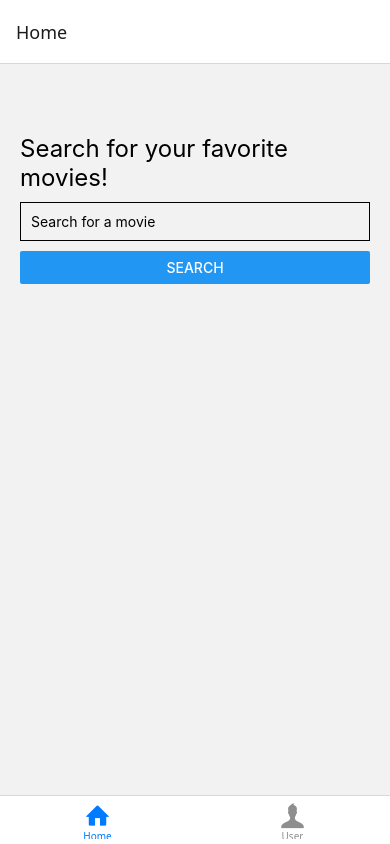
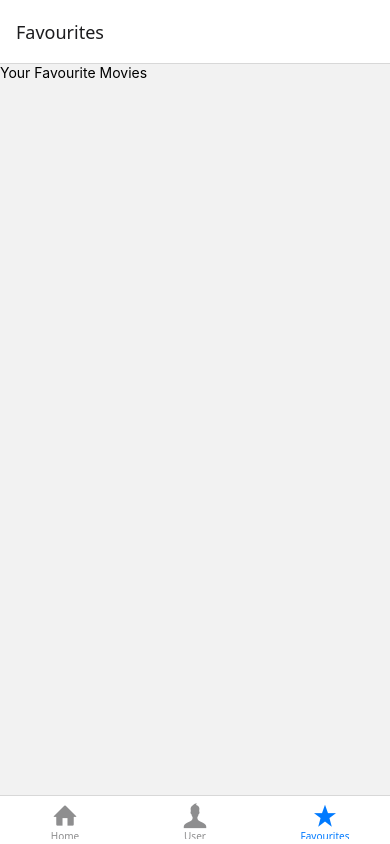
Before and after one commit to Nagibmohamud/MyShowList, a React Native app: screen /Favourites in a window 390 px wide. Built offline with nearby package versions, Linux system fonts and the light colour scheme.

Commit message:
Favourites bottomtab added

```diff
--- a/App.js
+++ b/App.js
@@ -3,6 +3,7 @@ import Homepage from "./Homepage";
 import { createBottomTabNavigator } from "@react-navigation/bottom-tabs";
 import Entypo from '@expo/vector-icons/Entypo';
 import User from "./User";
+import Favourites from "./Favourites";
 const Tab = createBottomTabNavigator();
 
 export default function App() {
@@ -21,6 +22,11 @@ export default function App() {
               <Entypo name="user" size={size} color={color} />
             ),
           }} />
+          <Tab.Screen name="Favourites" component={Favourites}  options={{
+            tabBarIcon: ({ color, size }) => (
+              <Entypo name="star" size={size} color={color} />
+            ),
+          }} />
     </Tab.Navigator>
    </NavigationContainer>
   );
--- /dev/null
+++ b/Favourites.js
@@ -0,0 +1,17 @@
+import { useEffect, useState } from "react";
+import { View, Text, FlatList, Image, StyleSheet, Pressable } from "react-native";
+import { collection, getDocs, deleteDoc, doc } from "firebase/firestore";
+import { auth, db } from "./fireconfig";
+import { onAuthStateChanged } from "firebase/auth";
+
+export default function Favourites() {
+
+
+    return (
+        <View>
+            <Text>Your Favourite Movies</Text>
+
+        </View>
+    );
+
+}
--- a/Homepage.js
+++ b/Homepage.js
@@ -3,6 +3,7 @@ import { View, Text, TextInput, Button, FlatList, Image,StyleSheet } from "react
 import { searchMovies } from "./search";
 
 export default function App() {
+
   const [searchText, setSearchText] = useState("");
   const [movies, setMovies] = useState([]);
 
@@ -13,8 +14,8 @@ export default function App() {
 
 
   return (
-    <View style={{ flex: 1, padding: 20, marginTop: 50 }}>
-      <Text style={{ fontSize: 24, marginBottom: 10 }}>Search for your favorite movies!</Text>
+    <View style={styles.container}>
+      <Text style={styles.title}>Search for your favorite movies!</Text>
 
       <TextInput
         value={searchText}
--- a/fireconfig.js
+++ b/fireconfig.js
@@ -1,6 +1,8 @@
 // Import the functions you need from the SDKs you need
 import { initializeApp } from "firebase/app";
 import { getAnalytics } from "firebase/analytics";
+import { getFirestore } from "firebase/firestore";
+import { getAuth } from "firebase/auth";
 // TODO: Add SDKs for Firebase products that you want to use
 // https://firebase.google.com/docs/web/setup#available-libraries
 
@@ -19,4 +21,5 @@ const firebaseConfig = {
 
 // Initialize Firebase
 export const app = initializeApp(firebaseConfig);
-const analytics = getAnalytics(app);
+export const db = getFirestore(app);
+export const auth = getAuth(app);
```
Also changed, not shown: User.js (line endings or trailing spaces).
